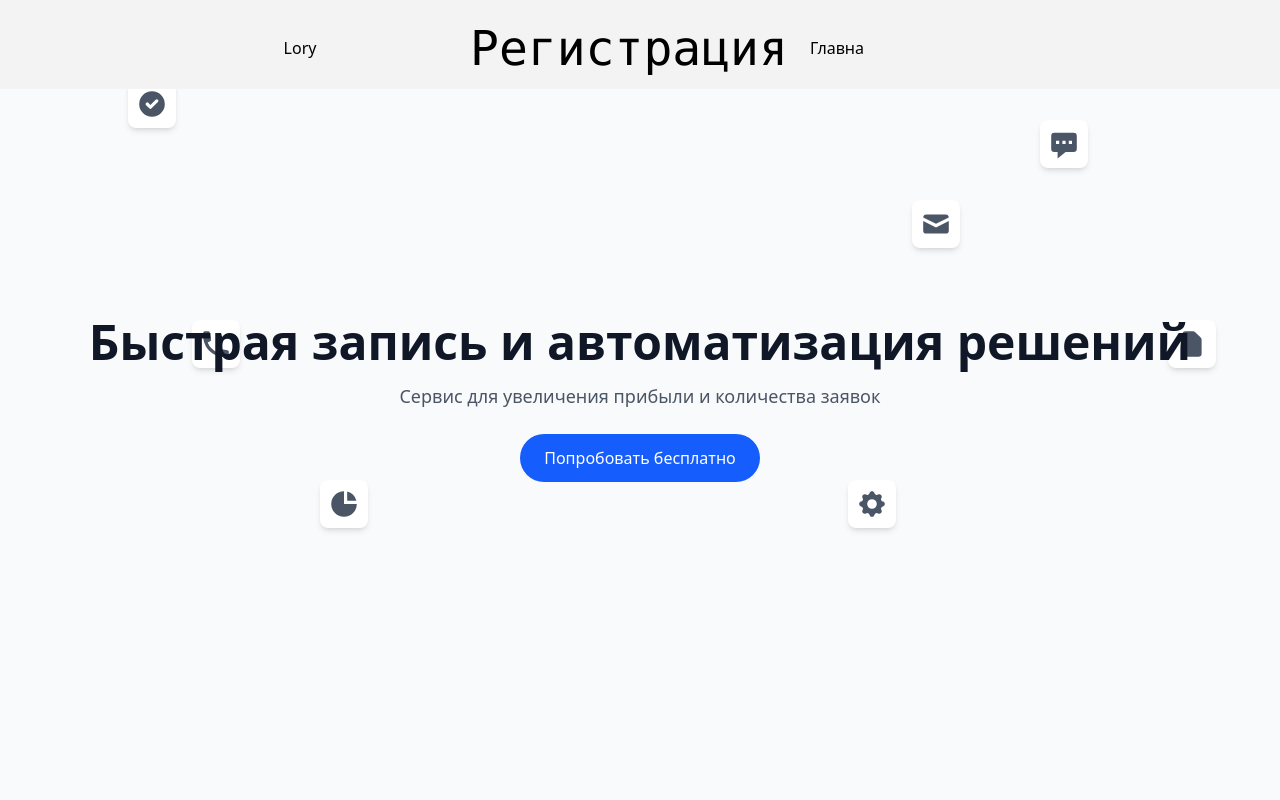
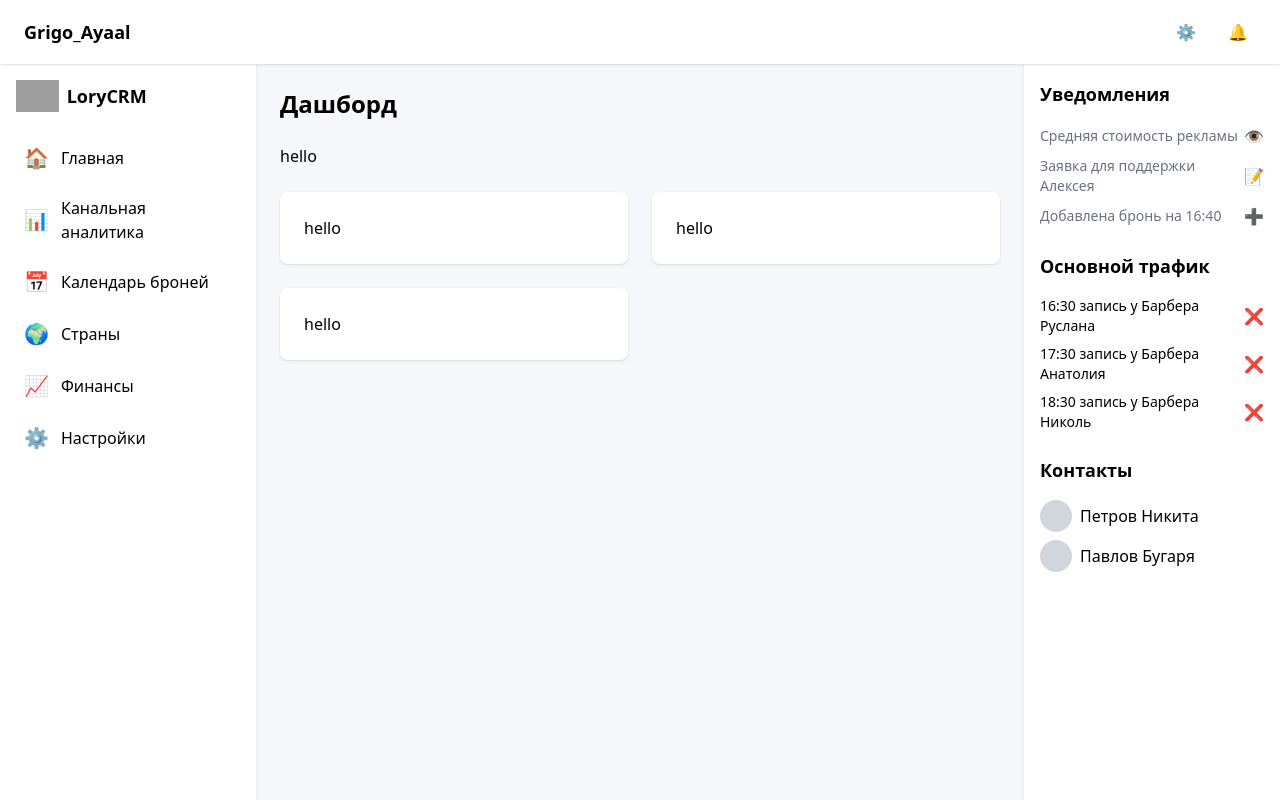
Before and after one commit to ShiroSan123/Lory, a React (Vite) app: page /CRM/Dashboard in a window 1280 px wide. Shown: the top 800 px of the page. Built offline with nearby package versions, Linux system fonts and the light colour scheme; grey boxes are pictures that could not be loaded.

Commit message:
CRM: Add: Dashboard template

```diff
--- a/package.json
+++ b/package.json
@@ -15,7 +15,8 @@
     "framer-motion": "^12.6.3",
     "react": "^19.0.0",
     "react-dom": "^19.0.0",
-    "react-icons": "^5.5.0"
+    "react-icons": "^5.5.0",
+    "react-router-dom": "^7.4.1"
   },
   "devDependencies": {
     "@eslint/js": "^9.21.0",
--- a/src/App.jsx
+++ b/src/App.jsx
@@ -1,14 +1,22 @@
 import { useState } from 'react'
+import { useLocation, BrowserRouter as Router, Routes, Route } from 'react-router-dom';
+import { BrowserRouter } from 'react-router-dom';
 import './index.css'
 // Pages
 import HomePage from './Home'
+import { Dashboard } from './Dashboard'
 
 function App() {
 	const [count, setCount] = useState(0)
 
 	return (
 		<>
-			<HomePage />
+			<BrowserRouter>
+				<Routes>
+					<Route path="/" element={<HomePage />} />
+					<Route path="/CRM/Dashboard" element={<Dashboard />} />
+				</Routes>
+			</BrowserRouter>
 		</>
 	)
 }
--- /dev/null
+++ b/src/Dashboard.jsx
@@ -0,0 +1,22 @@
+import Header from './components/Layout/Header';
+import LeftSidebar from './components/Layout/LeftSidebar';
+import RightSidebar from './components/Layout/RightSidebar';
+import MainContent from './components/Layout/MainContent';
+
+export function Dashboard() {
+	return (
+		<div className="relative h-full">
+			{/* Фиксированная шапка */}
+			<Header />
+
+			{/* Фиксированное левое меню */}
+			<LeftSidebar />
+
+			{/* Фиксированное правое меню */}
+			<RightSidebar />
+
+			{/* Прокручиваемый контент */}
+			<MainContent />
+		</div>
+	);
+}
--- /dev/null
+++ b/src/components/Layout/Header.jsx
@@ -0,0 +1,19 @@
+function Header() {
+	return (
+		<header className="fixed top-0 left-0 right-0 h-16 bg-white shadow z-10 flex items-center justify-between px-6">
+			<div className="flex items-center">
+				<span className="text-lg font-bold">Grigo_Ayaal</span>
+			</div>
+			<div className="flex items-center space-x-4">
+				<button className="p-2 rounded-full hover:bg-gray-200">
+					<span>⚙️</span>
+				</button>
+				<button className="p-2 rounded-full hover:bg-gray-200">
+					<span>🔔</span>
+				</button>
+			</div>
+		</header>
+	);
+}
+
+export default Header;
--- /dev/null
+++ b/src/components/Layout/LeftSideBar.jsx
@@ -0,0 +1,32 @@
+function LeftSidebar() {
+	const menuItems = [
+		{ icon: '🏠', label: 'Главная' },
+		{ icon: '📊', label: 'Канальная аналитика' },
+		{ icon: '📅', label: 'Календарь броней' },
+		{ icon: '🌍', label: 'Страны' },
+		{ icon: '📈', label: 'Финансы' },
+		{ icon: '⚙️', label: 'Настройки' },
+	];
+
+	return (
+		<aside className="fixed top-16 left-0 w-64 h-[calc(100vh-4rem)] bg-white shadow p-4">
+			<div className="flex items-center mb-6">
+				<img src="/logo.png" alt="Logo" className="h-8" />
+				<span className="ml-2 text-lg font-bold">LoryCRM</span>
+			</div>
+			<nav>
+				{menuItems.map((item, index) => (
+					<div
+						key={index}
+						className="flex items-center p-2 mb-2 rounded-lg hover:bg-gray-100 cursor-pointer"
+					>
+						<span className="text-xl mr-3">{item.icon}</span>
+						<span>{item.label}</span>
+					</div>
+				))}
+			</nav>
+		</aside>
+	);
+}
+
+export default LeftSidebar;
--- /dev/null
+++ b/src/components/Layout/MainContent.jsx
@@ -0,0 +1,30 @@
+function MainContent() {
+	return (
+		<main
+			className="ml-64 mr-64 mt-16 p-6 h-[calc(100vh-4rem)] overflow-y-auto"
+			style={{ backgroundColor: '#f5f7fa' }}
+		>
+			<h1 className="text-2xl font-bold mb-6">Дашборд</h1>
+
+			{/* Metric Cards */}
+			<div className="grid grid-cols-1 md:grid-cols-2 lg:grid-cols-4 gap-6 mb-6">
+				<h1>hello</h1>
+			</div>
+
+			{/* Charts */}
+			<div className="grid grid-cols-1 lg:grid-cols-2 gap-6">
+				<div className="bg-white p-6 rounded-lg shadow">
+					<h1>hello</h1>
+				</div>
+				<div className="bg-white p-6 rounded-lg shadow">
+					<h1>hello</h1>
+				</div>
+				<div className="bg-white p-6 rounded-lg shadow">
+					<h1>hello</h1>
+				</div>
+			</div>
+		</main>
+	);
+}
+
+export default MainContent;
--- /dev/null
+++ b/src/components/Layout/RightSideBar.jsx
@@ -0,0 +1,54 @@
+function RightSidebar() {
+	const notifications = [
+		{ time: '16:30', name: 'Барбера Руслана' },
+		{ time: '17:30', name: 'Барбера Анатолия' },
+		{ time: '18:30', name: 'Барбера Николь' },
+	];
+
+	const contacts = [
+		{ name: 'Петров Никита' },
+		{ name: 'Павлов Бугаря' },
+	];
+
+	return (
+		<aside className="fixed top-16 right-0 w-64 h-[calc(100vh-4rem)] bg-white shadow p-4">
+			<h3 className="text-lg font-semibold mb-4">Уведомления</h3>
+			<div className="space-y-2">
+				<div className="flex items-center justify-between">
+					<span className="text-sm text-gray-500">Средняя стоимость рекламы</span>
+					<button className="text-blue-500">👁️</button>
+				</div>
+				<div className="flex items-center justify-between">
+					<span className="text-sm text-gray-500">Заявка для поддержки Алексея</span>
+					<button className="text-blue-500">📝</button>
+				</div>
+				<div className="flex items-center justify-between">
+					<span className="text-sm text-gray-500">Добавлена бронь на 16:40</span>
+					<button className="text-blue-500">➕</button>
+				</div>
+			</div>
+
+			<h3 className="text-lg font-semibold mt-6 mb-4">Основной трафик</h3>
+			<div className="space-y-2">
+				{notifications.map((notification, index) => (
+					<div key={index} className="flex items-center justify-between">
+						<span className="text-sm">{notification.time} запись у {notification.name}</span>
+						<button className="text-blue-500">❌</button>
+					</div>
+				))}
+			</div>
+
+			<h3 className="text-lg font-semibold mt-6 mb-4">Контакты</h3>
+			<div className="space-y-2">
+				{contacts.map((contact, index) => (
+					<div key={index} className="flex items-center space-x-2">
+						<div className="w-8 h-8 bg-gray-300 rounded-full"></div>
+						<span>{contact.name}</span>
+					</div>
+				))}
+			</div>
+		</aside>
+	);
+}
+
+export default RightSidebar;
--- /dev/null
+++ b/src/components/Layout/SidebarItem.jsx
@@ -0,0 +1,10 @@
+function SidebarItem({ icon, label }) {
+	return (
+		<div className="flex items-center p-2 mb-2 rounded-lg hover:bg-gray-100 cursor-pointer">
+			<span className="text-xl mr-3">{icon}</span>
+			<span>{label}</span>
+		</div>
+	);
+}
+
+export default SidebarItem;
--- a/src/components/navbar.jsx
+++ b/src/components/navbar.jsx
@@ -25,7 +25,7 @@ export const Navbar = ({ menuOpen, setMenuOpen }) => {
 					</a>
 
 					<div className="hidden md:flex items-center space-x-8 *:text-black-800 *:hover:text-[#187A00] *:transition-colors">
-						<a href="/#Home"> Главна </a>
+						<a href="/CRM/Dashboard"> Главная </a>
 					</div>
 				</div>
 			</div>
```
Also changed, not shown: 1 other file (tests, documents, lock files or other folders).
